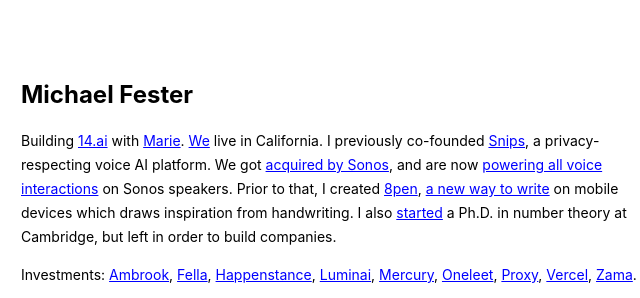
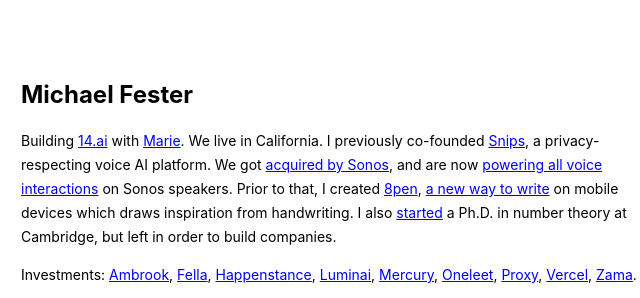
Before and after one commit to michaelfester/michaelfester.com, a plain HTML site: page index.html in a window 1280 px wide. Shown: the top 298 px of the page, 299-939 px from the left. Drawn offline with Linux system fonts and the light colour scheme.

Commit message:
Remove broken link

```diff
--- a/index.html
+++ b/index.html
@@ -37,7 +37,7 @@
   <p>
     Building <a href="https://14.ai">14.ai</a> with
     <a href="https://marieschneegans.com">Marie</a>.
-    <a href="https://marieandmichael.com/">We</a> live in California. I
+    We live in California. I
     previously co-founded <a href="https://vimeo.com/271650312">Snips</a>, a
     privacy-respecting voice AI platform. We got
     <a
```
